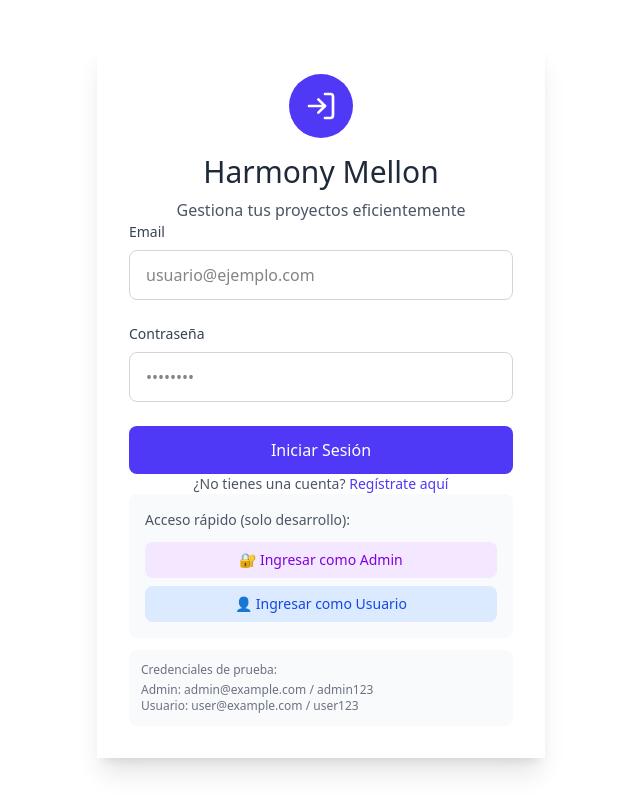
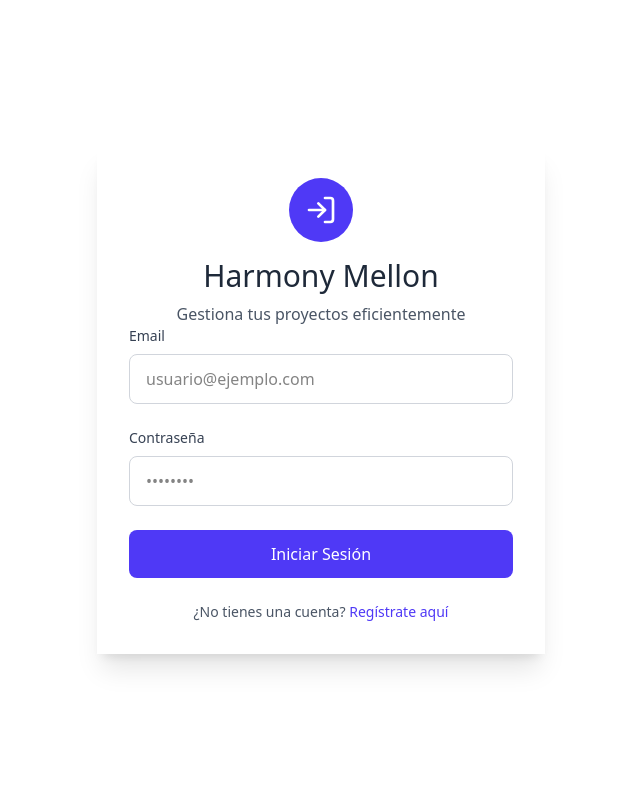
Before and after one commit to Zappaware/harmony-mellon, a Next.js app: page / in a window 1280 px wide. Shown: the whole page, without its empty margins (319-959 px from the left). Built offline with nearby package versions, Linux system fonts and the light colour scheme; no server answers.

Commit message:
refactor: improve login page UI
- Remove development quick login buttons (admin/user)
- Remove test credentials display
- Increase spacing between login button and registration link (mt-10 pt-6)

Co-authored-by: Cursor <cursoragent@cursor.com>

```diff
--- a/app/page.tsx
+++ b/app/page.tsx
@@ -43,39 +43,6 @@ export default function Login() {
 
     try {
       const success = await login(email, password);
-      if (success) {
-        setTimeout(() => {
-          router.push('/dashboard');
-        }, 100);
-      } else {
-        setError('Credenciales incorrectas');
-      }
-    } catch (err: any) {
-      const errorMessage = err?.message || '';
-
-      // Check for connection errors (API URL misconfiguration)
-      if (errorMessage.includes('ERR_CONNECTION_REFUSED') ||
-          errorMessage.includes('Failed to fetch') ||
-          errorMessage.includes('Network error') ||
-          errorMessage.includes('Cannot connect to backend')) {
-        setError(
-          'No se puede conectar al servidor. Esto puede deberse a un error de configuración. ' +
-          'Por favor, contacta al administrador del sistema.'
-        );
-      } else {
-        setError('Error al iniciar sesión. Intenta nuevamente.');
-      }
-      console.error('Login error:', err);
-    }
-  };
-
-  const handleQuickLogin = async (userEmail: string) => {
-    // Use correct passwords for test users
-    const password = userEmail === 'admin@example.com' ? 'admin123' : 'user123';
-    setEmail(userEmail);
-    setPassword(password);
-    try {
-      const success = await login(userEmail, password);
       if (success) {
         setTimeout(() => {
           router.push('/dashboard');
@@ -167,7 +134,7 @@ export default function Login() {
           </button>
         </form>
 
-        <div className="mt-6 text-center">
+        <div className="mt-10 pt-6 text-center">
           <p className="text-sm text-gray-600">
             ¿No tienes una cuenta?{' '}
             <Link href="/registro" className="text-indigo-600 hover:text-indigo-700 font-medium">
@@ -175,32 +142,6 @@ export default function Login() {
             </Link>
           </p>
         </div>
-
-        <div className="mt-6 space-y-3">
-          <div className="text-sm text-gray-600 bg-gray-50 p-4 rounded-lg">
-            <p className="mb-3">Acceso rápido (solo desarrollo):</p>
-            <div className="space-y-2">
-              <button
-                onClick={() => handleQuickLogin('admin@example.com')}
-                className="w-full bg-purple-100 text-purple-700 py-2 px-4 rounded-lg hover:bg-purple-200 transition-colors text-sm"
-              >
-                🔐 Ingresar como Admin
-              </button>
-              <button
-                onClick={() => handleQuickLogin('user@example.com')}
-                className="w-full bg-blue-100 text-blue-700 py-2 px-4 rounded-lg hover:bg-blue-200 transition-colors text-sm"
-              >
-                👤 Ingresar como Usuario
-              </button>
-            </div>
-          </div>
-
-          <div className="text-xs text-gray-500 bg-gray-50 p-3 rounded-lg">
-            <p className="mb-1">Credenciales de prueba:</p>
-            <p>Admin: admin@example.com / admin123</p>
-            <p>Usuario: user@example.com / user123</p>
-          </div>
-        </div>
       </div>
     </div>
   );
```
